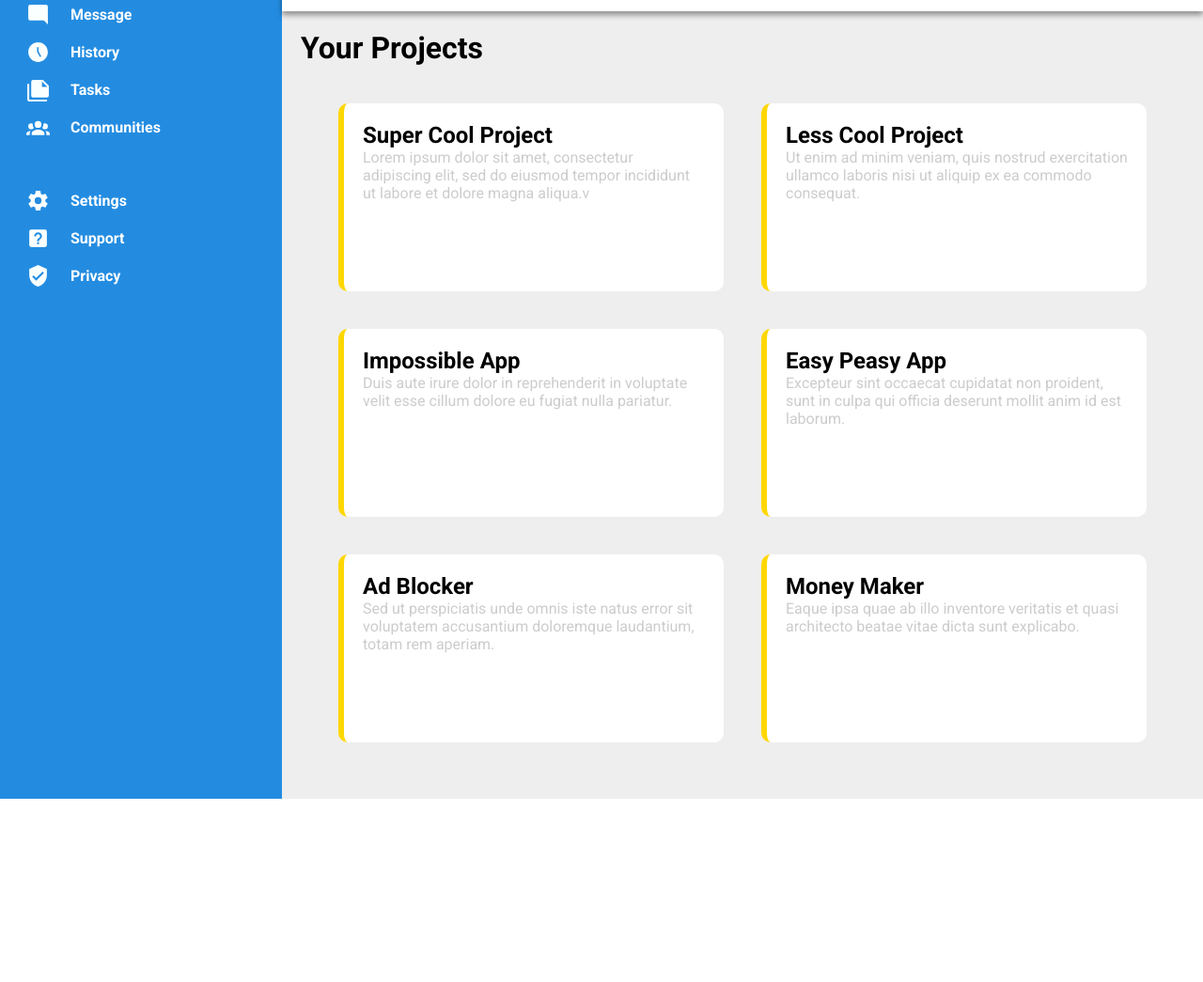
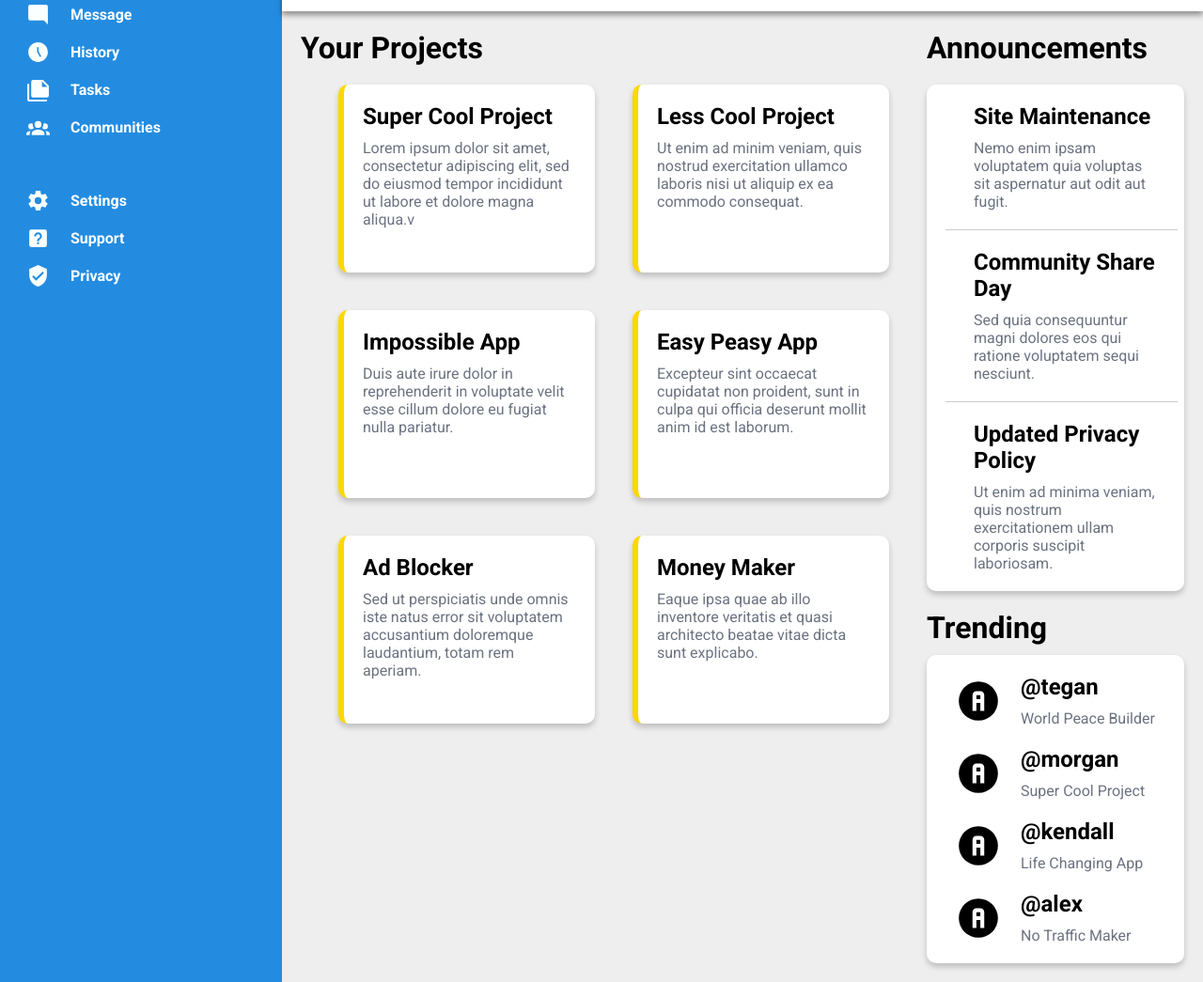
Before and after one commit to RamyGarici/odin-admin-dashboard, a plain HTML site: page index.html in a window 1280 px wide. Shown: the part 172-1217 px from the top of the page at 94% size. Before the commit the page ends 1022 px from the top, so only its background shows below. Drawn offline with Linux system fonts and the light colour scheme.

Commit message:
announcements and trending

```diff
--- a/index.html
+++ b/index.html
@@ -157,9 +157,67 @@
             </div>
           </div>
 
+          <div class="other">
+            <div class="announcement">
+              <h1>Announcements</h1>
+              <div class="ann-box-container">
+                <div class="ann-box">
+                <h2>Site Maintenance</h2>
+                <p>Nemo enim ipsam voluptatem quia voluptas sit aspernatur aut odit aut fugit.</p>
+                </div>
+                <div class="ann-box">
+                <h2>Community Share Day</h2>
+                <p>Sed quia consequuntur magni dolores eos qui ratione voluptatem sequi nesciunt.</p>
+                </div>
+                 <div class="ann-box1">
+                <h2>Updated Privacy Policy</h2>
+                <p>Ut enim ad minima veniam, quis nostrum exercitationem ullam corporis suscipit laboriosam.</p>
+                </div>
+
+              </div>
+
+            </div>
+
+            <div class="trending">
+              <h1>Trending</h1>
+              <div class="tren-box-container">
+                <div class="tren-box">
+                  <img src="./assets/main-content/A.svg">
+                  <div class="msgg">
+                  <h2>@tegan</h2>
+                  <p>World Peace Builder</p>
+                  </div>
+                </div>
+                <div class="tren-box">
+                  <img src="./assets/main-content/A.svg">
+                  <div class="msgg">
+                  <h2>@morgan</h2>
+                  <p>Super Cool Project</p>
+                  </div>
+                </div>
+                 <div class="tren-box">
+                  <img src="./assets/main-content/A.svg">
+                  <div class="msgg">
+                  <h2>@kendall</h2>
+                  <p>Life Changing App</p>
+                  </div>
+                </div>
+                 <div class="tren-box">
+                  <img src="./assets/main-content/A.svg">
+                  <div class="msgg">
+                  <h2>@alex</h2>
+                  <p>No Traffic Maker</p>
+                  </div>
+                </div>
+
+              </div>
+
+            </div>
+          </div>
 
 
-        </div>
+
+
 
 
 
--- a/styles.css
+++ b/styles.css
@@ -193,7 +193,9 @@
 
 
 .main{background-color: #eee;
-grid-area: main;}
+grid-area: main;
+display: grid;
+grid-template-columns: 70% 30%;}
 
 .projects{
     padding: 20px;
@@ -202,7 +204,7 @@ grid-area: main;}
 
 .boxes-container{
     display: grid;
-    padding: 20px;
+    padding: 0px 0 20px 20px;
     grid-template-columns: 1fr 1fr;
     grid-template-rows: 1fr 1fr 1fr;
 
@@ -215,8 +217,75 @@ grid-area: main;}
     margin: 20px;
    padding: 20px;
     height: 200px;
+     box-shadow: 0 4px 6px rgba(0, 0, 0, 0.2);
 }
 
-.box p{
-    color: #ccc;
+ p{
+    margin-top: 10px;
+     color: rgba(107, 114, 128, 1);
 }
+
+.announcement{
+    padding: 20px 20px 20px 0;
+
+}
+.announcement h1{
+    margin-bottom: 20px;
+}
+.ann-box-container{
+    background-color: white;
+    border-radius: 10px;
+    box-shadow: 0 4px 6px rgba(0, 0, 0, 0.2);
+
+}
+
+
+.ann-box{
+    width: 90%;
+    padding: 20px;
+    padding-left: 30px;
+    margin-left: 20px;
+    border: none;
+    border-bottom: #ccc solid 1px;
+
+}
+
+.ann-box1{
+    width: 90%;
+    padding: 20px;
+    padding-left: 30px;
+    margin-left: 20px;
+    border: none;
+
+}
+
+
+.trending{
+
+    padding: 0 20px 20px 0;
+}
+
+.tren-box-container{
+    margin-top: 10px;
+    padding: 10px;
+
+
+
+    background-color: white;
+    border-radius: 10px;
+    box-shadow: 0 4px 6px rgba(0, 0, 0, 0.2);
+
+}
+
+.tren-box img{
+    width: 50px;
+    height: 50px;
+    margin-right: 20px;
+}
+
+.tren-box{
+    display: flex;
+    align-items: center;
+    padding: 10px 10px 10px 20px;
+
+}
```
